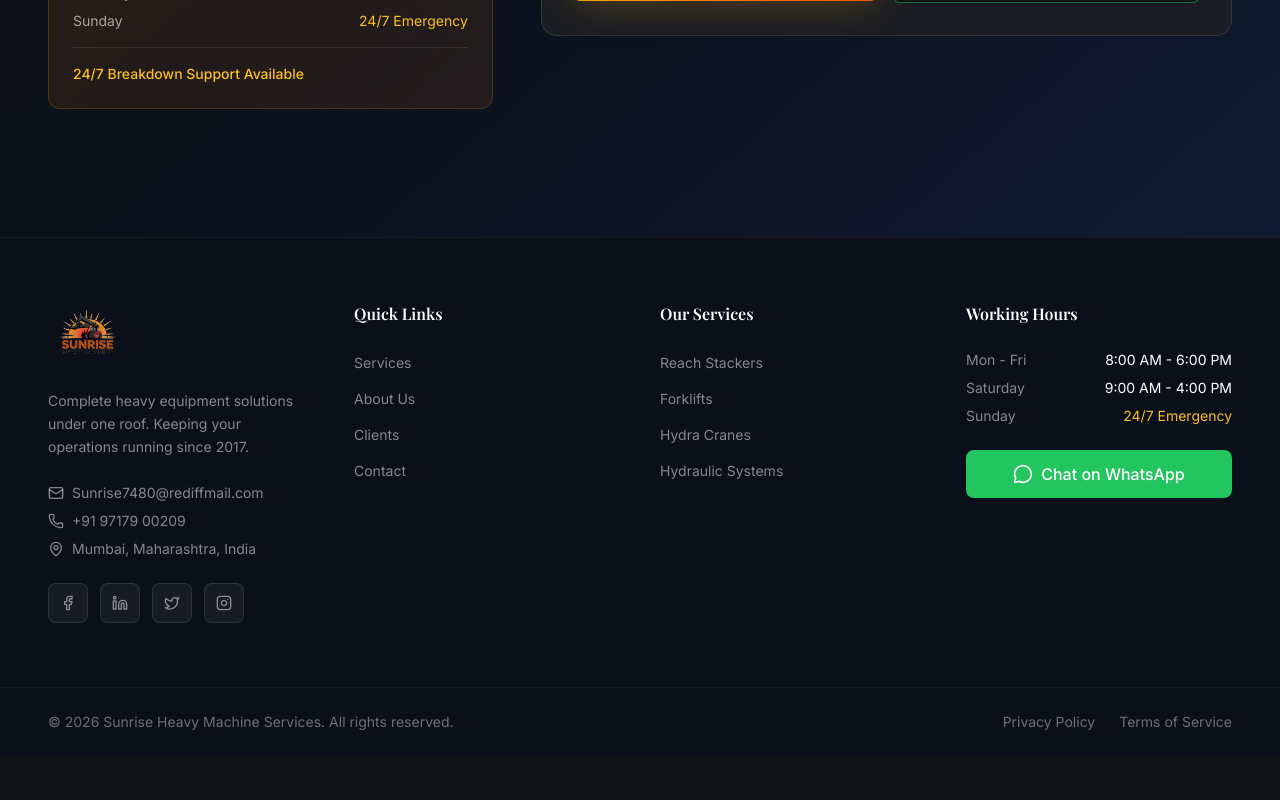
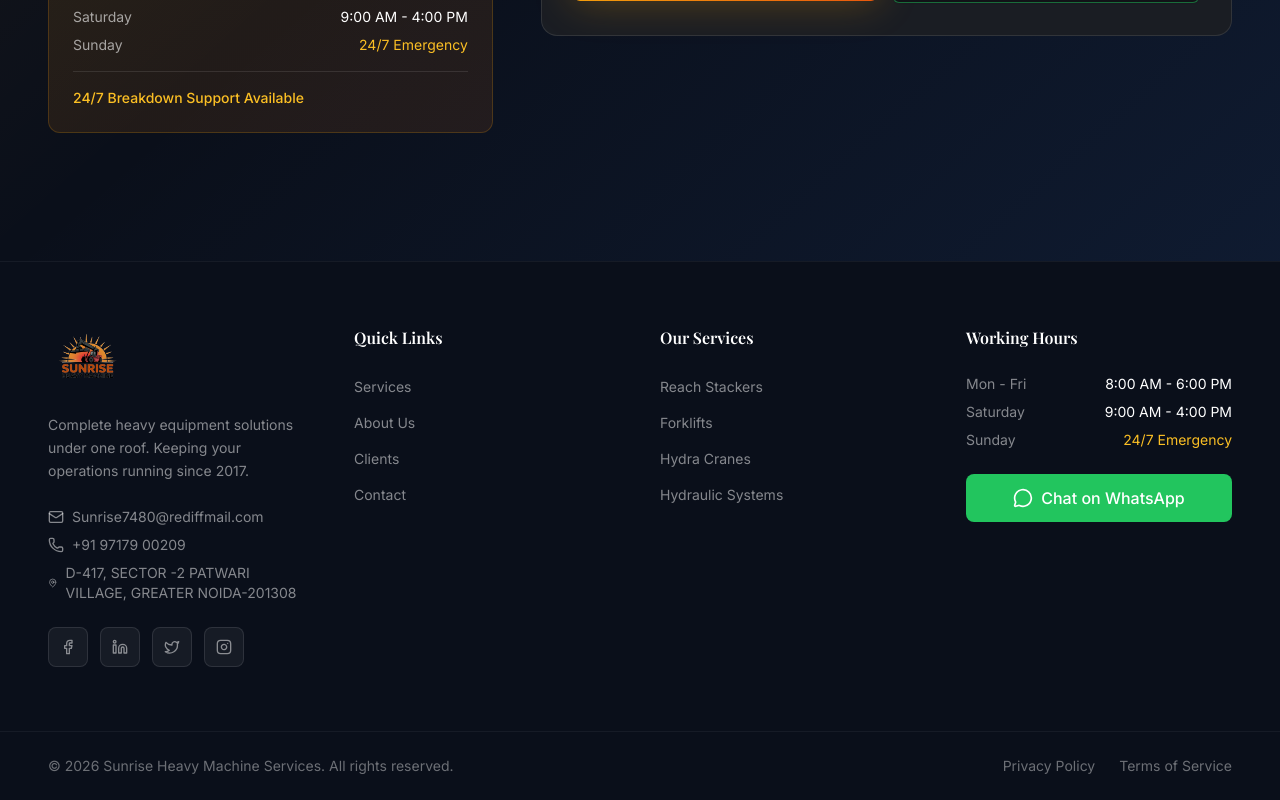
Before and after one commit to abhay-pal/sunrise_website, a React (Vite) app: page / in a window 1280 px wide. Shown: the part 7958-8758 px from the top of the page. Before the commit the page ends 8714 px from the top, so only its background shows below. Built offline with nearby package versions, Linux system fonts and the light colour scheme.

Commit message:
Update website address to Greater Noida location

```diff
--- a/index.html
+++ b/index.html
@@ -56,8 +56,10 @@
       "email": "Sunrise7480@rediffmail.com",
       "address": {
         "@type": "PostalAddress",
-        "addressLocality": "Mumbai",
-        "addressRegion": "Maharashtra",
+        "streetAddress": "D-417, SECTOR -2 PATWARI VILLAGE",
+        "addressLocality": "GREATER NOIDA",
+        "postalCode": "201308",
+        "addressRegion": "Uttar Pradesh",
         "addressCountry": "IN"
       },
       "openingHours": [
--- a/src/sections/Contact.tsx
+++ b/src/sections/Contact.tsx
@@ -131,7 +131,7 @@ export function Contact() {
     {
       icon: MapPin,
       label: 'Location',
-      value: 'Mumbai, Maharashtra, India',
+      value: 'D-417, SECTOR -2 PATWARI VILLAGE, GREATER NOIDA-201308',
       href: '#',
     },
   ];
--- a/src/sections/Footer.tsx
+++ b/src/sections/Footer.tsx
@@ -87,7 +87,7 @@ export function Footer() {
                 </a>
                 <div className="flex items-center gap-2 text-white/50 text-sm">
                   <MapPin className="w-4 h-4" />
-                  Mumbai, Maharashtra, India
+                  D-417, SECTOR -2 PATWARI VILLAGE, GREATER NOIDA-201308
                 </div>
               </div>
 
```
